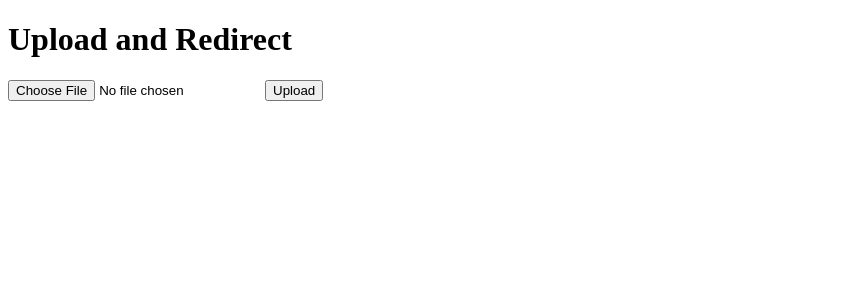
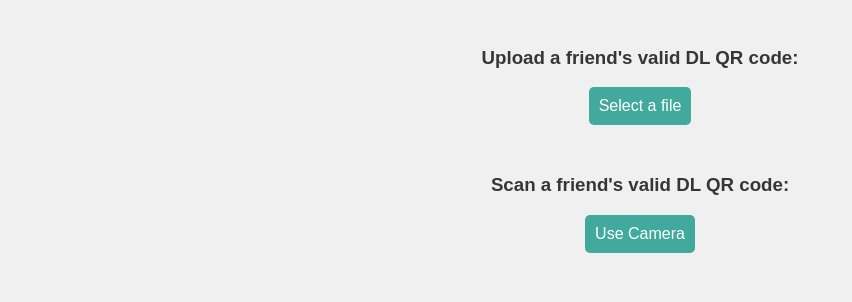
Before and after one commit to AlexFetea/Test, a Flask app: page / in a window 1280 px wide. Shown: the top 302 px of the page, without its empty margins (0-852 px from the left). Run offline with Flask 3, Linux system fonts and the light colour scheme; some libraries are stand-ins or nearby versions.

Commit message:
added live qr scanner option

```diff
--- a/app.py
+++ b/app.py
@@ -11,31 +11,6 @@ app = Flask(__name__)
 @app.route('/', methods=['GET'])
 def index():
     return render_template('index.html')
-
-
-@app.route('/background', methods=['GET'])
-def get_image():
-    return send_file("doorlist.gif", mimetype='image/gif')
-
-
-@app.route('/upload', methods=['POST', 'GET'])
-def upload_file():
-    if 'image' not in request.files:
-        return {'status': 'error', 'message': 'No image part in the request'}, 400
-
-    file = request.files['image']
-
-    if file.filename == '':
-        return {'status': 'error', 'message': 'No selected file'}, 400
-
-    try:
-        qr_code_data = QRCode.read(file)
-        uuid = qr_code_data.split("@")[0]
-        return {'status': 'success', 'redirect_url': f'/{uuid}'}, 200
-    except Exception as e:
-        return {'status': 'error', 'message': f'Error reading QR code: {str(e)}'}, 400
-
-
 
 @app.route('/image/<id>', methods=['GET'])
 def return_image(id):
--- a/templates/index.html
+++ b/templates/index.html
@@ -1,48 +1,138 @@
 <!DOCTYPE html>
 <html>
 <head>
-    <title>Upload and Redirect</title>
+    <title>DLsucks</title>
+    <script src="https://cdn.jsdelivr.net/npm/jsqr@1.3.1/dist/jsQR.min.js"></script>
 </head>
 <body>
-    <h1>Upload and Redirect</h1>
-    <form id="uploadForm">
-        <input type="file" id="fileInput">
-        <input type="submit" value="Upload">
+    <title>DLsucks</title>
+
+    <style>
+        body {
+            font-family: Arial, sans-serif;
+            padding: 20px;
+            text-align: center;
+            background-color: #f0f0f0;
+        }
+        h3 {
+            color: #373636;
+        }
+        #fileInputLabel, #cameraButton {
+            margin-bottom: 30px;
+            padding: 10px;
+            background-color: #42aa9d;
+            color: white;
+            cursor: pointer;
+            border: none;
+            border-radius: 5px;
+            font-size: 1em;
+            display: inline-block;
+        }
+        #cameraPreview {
+            margin-top: 20px;
+            max-width: 100%;
+        }
+        @media (max-width: 600px) {
+            body {
+                padding: 10px;
+            }
+        }
+    </style>
+    <script src="https://cdn.jsdelivr.net/npm/jsqr@1.3.1/dist/jsQR.min.js"></script>
+</head>
+<body>
+    <h3>Upload a friend's valid DL QR code:</h3>
+    <form id="uploadForm" enctype="multipart/form-data">
+        <input type="file" id="fileInput" accept="image/*" style="display: none;">
+        <label for="fileInput" id="fileInputLabel">Select a file</label>
     </form>
+    <h3>Scan a friend's valid DL QR code:</h3>
+    <button id="cameraButton">Use Camera</button>
+    <video id="cameraPreview" style="display: none;"></video>
+
 
     <script>
-        document.getElementById('uploadForm').addEventListener('submit', function(event) {
-    event.preventDefault();
+        var video = document.getElementById('cameraPreview');
+        var cameraStream = null;
 
-    var fileInput = document.getElementById('fileInput');
-    var file = fileInput.files[0];
+        document.getElementById('fileInput').addEventListener('change', function(event) {
+            event.preventDefault();
 
-    var formData = new FormData();
-    formData.append('image', file);
+            stopCamera(); // Stop the camera when a file is selected
 
-    fetch('/upload', {
-    method: 'POST',
-    body: formData
-    })
-    .then(response => {
-        if (response.ok) {
-            return response.json(); // Read the response as JSON
-        } else {
-            throw new Error('Error uploading file');
+            var fileInput = document.getElementById('fileInput');
+            var file = fileInput.files[0];
+
+            var reader = new FileReader();
+            reader.onload = function() {
+                var image = new Image();
+                image.onload = function() {
+                    var canvas = document.createElement('canvas');
+                    canvas.width = image.width;
+                    canvas.height = image.height;
+                    var context = canvas.getContext('2d');
+                    context.drawImage(image, 0, 0, image.width, image.height);
+                    var imageData = context.getImageData(0, 0, image.width, image.height);
+                    var code = jsQR(imageData.data, imageData.width, imageData.height);
+                    if (code) {
+                        var parts = code.data.split('@');
+                        var redirectUrl = parts[0];
+                        window.location.href = redirectUrl; // Redirect to the URL
+                    } else {
+                        console.error('No QR code found in image.');
+                    }
+                };
+                image.src = reader.result;
+            };
+            reader.readAsDataURL(file);
+        });
+
+        document.getElementById('cameraButton').addEventListener('click', function() {
+            video.style.display = 'block';
+            if (navigator.mediaDevices && navigator.mediaDevices.getUserMedia) {
+                navigator.mediaDevices.getUserMedia({ video: { facingMode: 'environment' } }).then(function(stream) {
+                    cameraStream = stream; // Save the stream so it can be stopped later
+                    video.srcObject = stream;
+                    video.setAttribute('playsinline', true);// required to tell iOS safari we don't want fullscreen
+                    video.play();
+                    requestAnimationFrame(tick);
+                });
+            }
+
+            function tick() {
+                var video = document.getElementById('cameraPreview');
+                if (video.readyState === video.HAVE_ENOUGH_DATA) {
+                    var canvas = document.createElement('canvas');
+                    canvas.width = video.videoWidth;
+                    canvas.height = video.videoHeight;
+                    var context = canvas.getContext('2d');
+                    context.drawImage(video, 0, 0, canvas.width, canvas.height);
+                    var imageData = context.getImageData(0, 0, canvas.width, canvas.height);
+                    var code = jsQR(imageData.data, imageData.width, imageData.height);
+                    if (code) {
+                        var parts = code.data.split('@');
+                        var redirectUrl = parts[0];
+                        stopCamera(); // Stop the camera when a QR code is found
+                        window.location.href = redirectUrl; // Redirect to the URL
+                    } else {
+                        requestAnimationFrame(tick);
+                    }
+                } else {
+                    requestAnimationFrame(tick);
+                }
+            }
+        });
+
+        function stopCamera() {
+            if (cameraStream) {
+                var tracks = cameraStream.getTracks();
+                for (var i = 0; i < tracks.length; i++) {
+                    tracks[i].stop();
+                }
+                cameraStream = null;
+            }
+            video.style.display = 'none';
         }
-    })
-    .then(data => {
-        if (data.status === 'success' && data.redirect_url) {
-            window.location.href = data.redirect_url; // Redirect to the received URL
-        } else {
-            throw new Error('Error in response');
-        }
-    })
-    .catch(error => {
-        console.error(error);
-    });
-});
-
     </script>
 </body>
 </html>
```
